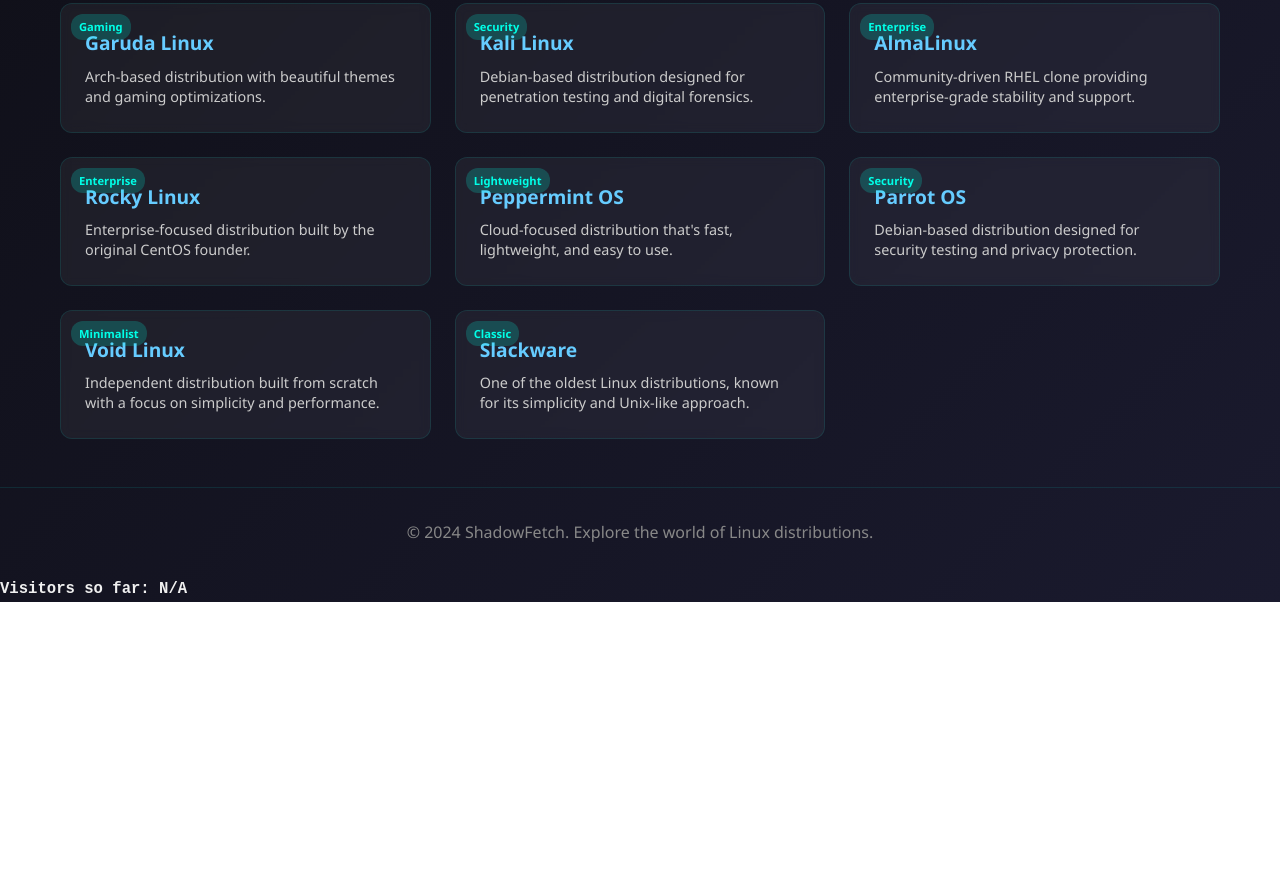
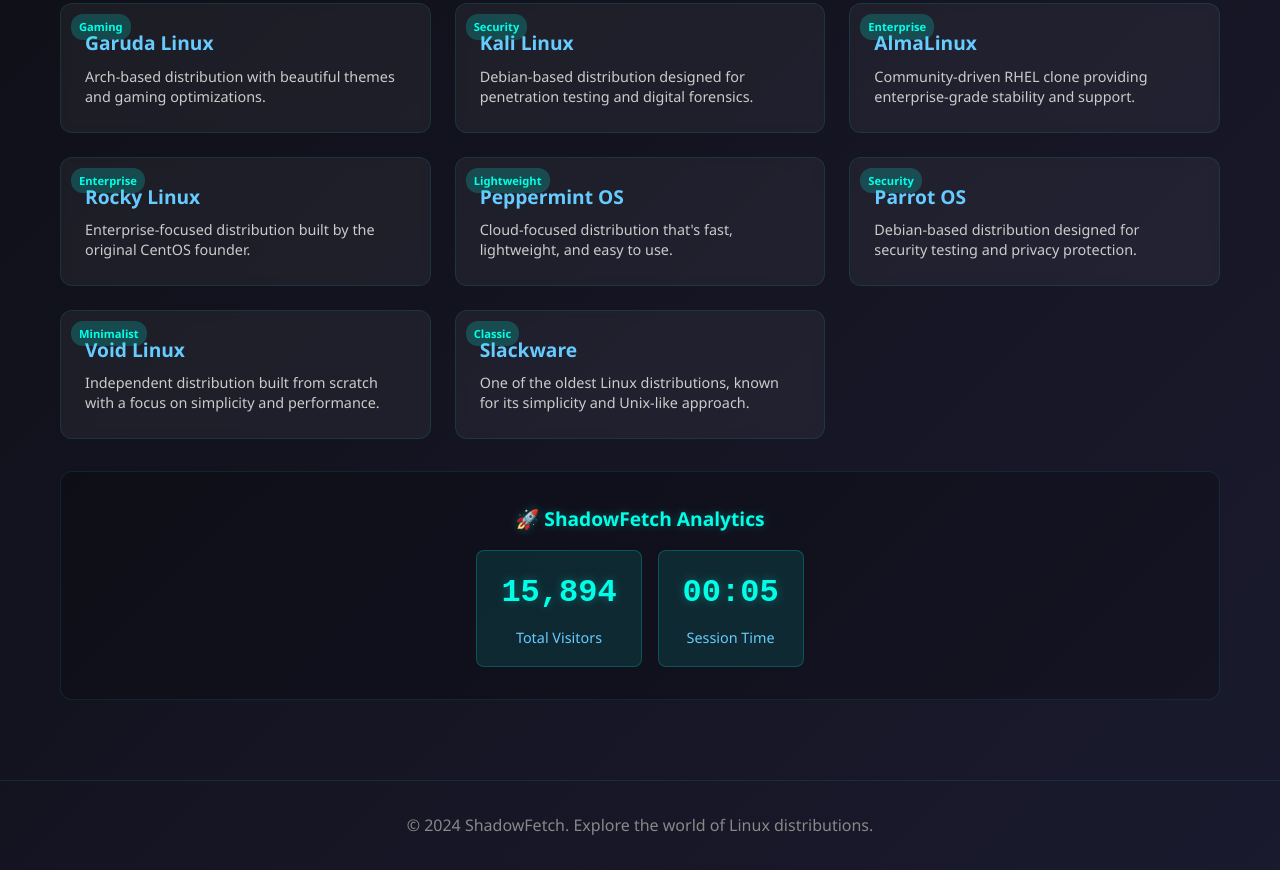
Before and after one commit to Realbobcorbin/Shadowfetch, a plain HTML site: page index.html in a window 1280 px wide. Shown: the part 1041-1911 px from the top of the page. Before the commit the page ends 1643 px from the top, so only its background shows below. Drawn offline with Linux system fonts and the light colour scheme; no server answers.

Commit message:
Update index.html

```diff
--- a/index.html
+++ b/index.html
@@ -187,6 +187,70 @@
       z-index: 2;
     }
 
+    .visitor-counter {
+      text-align: center;
+      padding: 2rem 0;
+      background: rgba(0, 0, 0, 0.2);
+      border-radius: 12px;
+      margin: 2rem 0;
+      border: 1px solid rgba(0, 255, 231, 0.1);
+    }
+
+    .visitor-counter h3 {
+      color: #00ffe7;
+      font-size: 1.2rem;
+      margin-bottom: 1rem;
+      text-shadow: 0 0 10px rgba(0, 255, 231, 0.3);
+    }
+
+    .counter-display {
+      display: flex;
+      justify-content: center;
+      align-items: center;
+      gap: 1rem;
+      flex-wrap: wrap;
+    }
+
+    .counter-item {
+      background: rgba(0, 255, 231, 0.1);
+      border: 1px solid rgba(0, 255, 231, 0.2);
+      border-radius: 8px;
+      padding: 1rem 1.5rem;
+      text-align: center;
+      min-width: 120px;
+      transition: all 0.3s ease;
+    }
+
+    .counter-item:hover {
+      background: rgba(0, 255, 231, 0.2);
+      transform: translateY(-2px);
+    }
+
+    .counter-value {
+      font-size: 2rem;
+      font-weight: bold;
+      color: #00ffe7;
+      display: block;
+      font-family: 'Courier New', monospace;
+      text-shadow: 0 0 10px rgba(0, 255, 231, 0.3);
+    }
+
+    .counter-label {
+      font-size: 0.9rem;
+      color: #66ccff;
+      margin-top: 0.5rem;
+    }
+
+    .loading {
+      color: #66ccff;
+      animation: pulse-text 1.5s ease-in-out infinite;
+    }
+
+    @keyframes pulse-text {
+      0%, 100% { opacity: 1; }
+      50% { opacity: 0.5; }
+    }
+
     footer {
       text-align: center;
       padding: 2rem 0;
@@ -205,6 +269,11 @@
 
       .container {
         padding: 0 15px;
+      }
+
+      .counter-display {
+        flex-direction: column;
+        gap: 0.5rem;
       }
     }
 
@@ -339,6 +408,24 @@
           <p class="distro-description">One of the oldest Linux distributions, known for its simplicity and Unix-like approach.</p>
         </li>
       </ul>
+
+      <div class="visitor-counter">
+        <h3>🚀 ShadowFetch Analytics</h3>
+        <div class="counter-display">
+          <div class="counter-item">
+            <span class="counter-value" id="total-visitors">
+              <span class="loading">Loading...</span>
+            </span>
+            <div class="counter-label">Total Visitors</div>
+          </div>
+          <div class="counter-item">
+            <span class="counter-value" id="session-time">
+              <span class="loading">00:00</span>
+            </span>
+            <div class="counter-label">Session Time</div>
+          </div>
+        </div>
+      </div>
     </div>
   </main>
 
@@ -369,21 +456,57 @@
         }, index * 100);
       });
     });
+
+    // Enhanced visitor counter with fallback
+    let visitCount = 0;
+    let startTime = Date.now();
+
+    function updateSessionTime() {
+      const elapsed = Math.floor((Date.now() - startTime) / 1000);
+      const minutes = Math.floor(elapsed / 60);
+      const seconds = elapsed % 60;
+      document.getElementById('session-time').textContent =
+        `${minutes.toString().padStart(2, '0')}:${seconds.toString().padStart(2, '0')}`;
+    }
+
+    function animateNumber(element, targetValue, duration = 1000) {
+      const start = parseInt(element.textContent) || 0;
+      const increment = (targetValue - start) / (duration / 16);
+      let current = start;
+
+      const timer = setInterval(() => {
+        current += increment;
+        if (current >= targetValue) {
+          element.textContent = Math.floor(targetValue).toLocaleString();
+          clearInterval(timer);
+        } else {
+          element.textContent = Math.floor(current).toLocaleString();
+        }
+      }, 16);
+    }
+
+    // Try to fetch visitor count from CountAPI
+    fetch('https://api.countapi.xyz/hit/shadowfetch-demo/visitors')
+      .then(response => response.json())
+      .then(data => {
+        visitCount = data.value;
+        const counterElement = document.getElementById('total-visitors');
+        animateNumber(counterElement, visitCount);
+      })
+      .catch(error => {
+        console.log('CountAPI unavailable, using fallback counter');
+        // Fallback: simulate visitor count
+        const baseCount = 15847; // Starting number
+        const randomIncrement = Math.floor(Math.random() * 50) + 1;
+        visitCount = baseCount + randomIncrement;
+
+        const counterElement = document.getElementById('total-visitors');
+        animateNumber(counterElement, visitCount);
+      });
+
+    // Update session time every second
+    setInterval(updateSessionTime, 1000);
+    updateSessionTime(); // Initial call
   </script>
-  <div style="font-family: monospace; font-weight: bold; font-size: 1.2em;">
-  Visitors so far: <span id="visitor-count">Loading...</span>
-</div>
-
-<script>
-  fetch('https://api.countapi.xyz/hit/shadowfetch.com/visitor_count')
-    .then(response => response.json())
-    .then(data => {
-      document.getElementById('visitor-count').textContent = data.value;
-    })
-    .catch(() => {
-      document.getElementById('visitor-count').textContent = 'N/A';
-    });
-</script>
-
 </body>
 </html>
```
